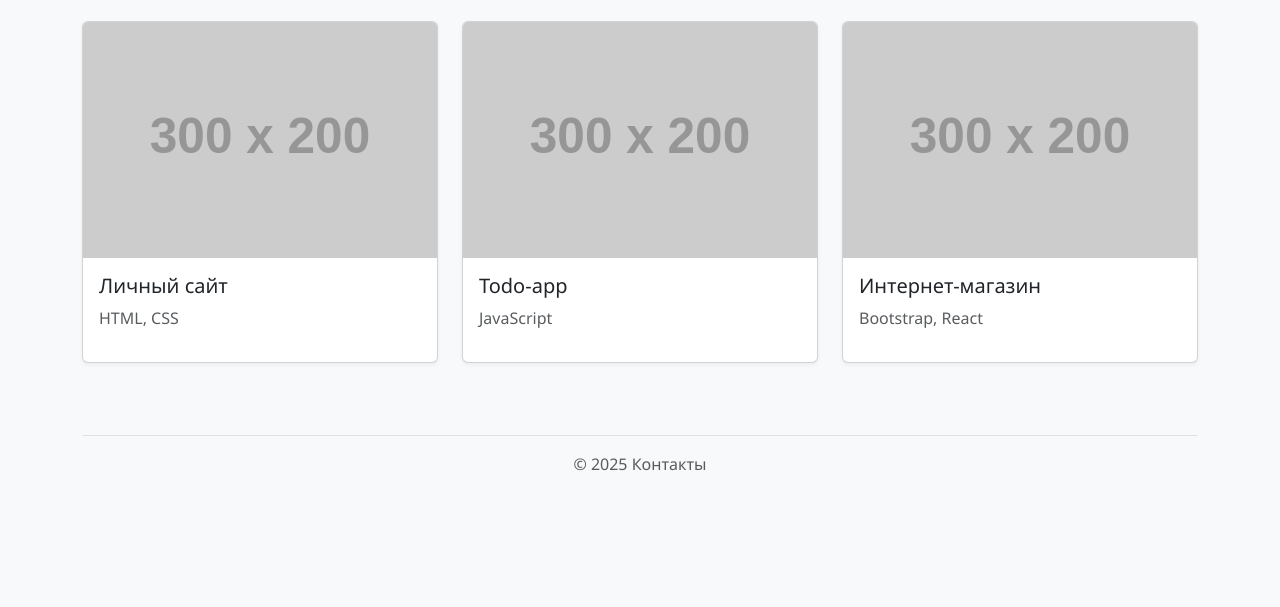
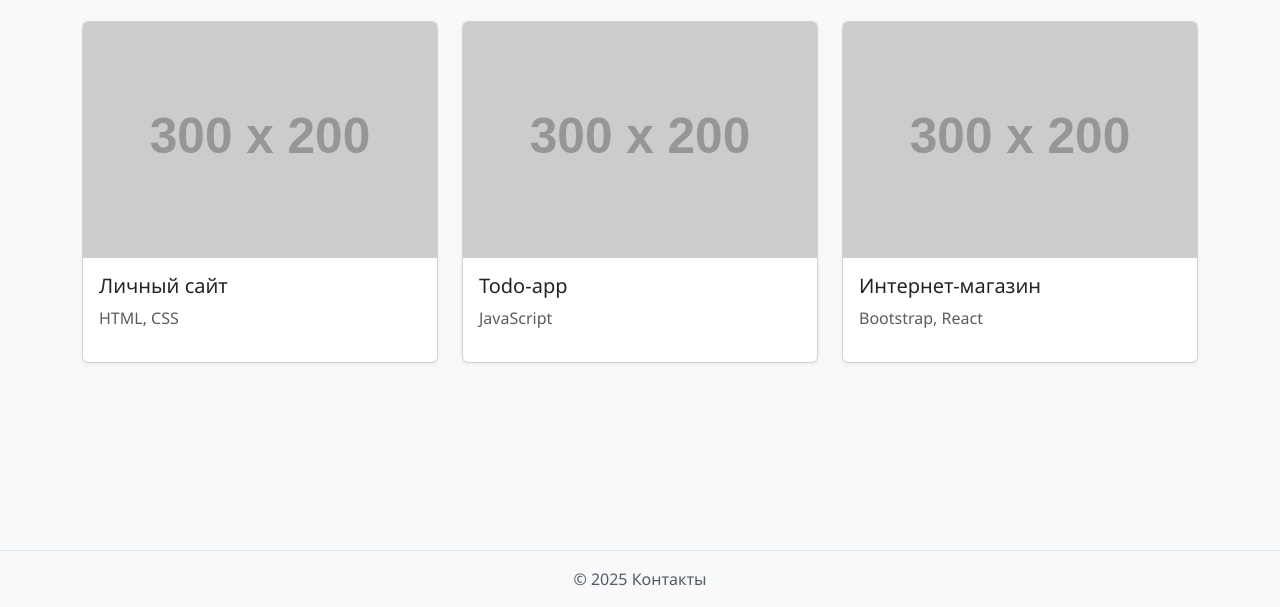
Before and after one commit to icekoritowa/portfolio-student, a plain HTML site: page pages/projects.html in a window 1280 px wide. Shown: the part 193-800 px from the top of the page. Drawn offline with nearby package versions, Linux system fonts and the light colour scheme; placeholder pictures from the web are drawn by us.

Commit message:
Update projects.html

```diff
--- a/pages/projects.html
+++ b/pages/projects.html
@@ -6,6 +6,21 @@
   <title>Проекты — Портфолио</title>
   <link href="https://cdn.jsdelivr.net/npm/bootstrap@5.3.3/dist/css/bootstrap.min.css" rel="stylesheet">
   <link rel="stylesheet" href="../styles/styles.css">
+  <style>
+    html, body {
+        height: 100%;
+    }
+
+    body {
+        display: flex;
+        flex-direction: column;
+        min-height: 100vh;
+    }
+
+    .container {
+        flex: 1;
+    }
+  </style>
 </head>
 <body>
   <nav class="navbar navbar-expand-lg navbar-light bg-light mb-4">
@@ -59,11 +74,11 @@
         </div>
       </div>
     </div>
+  </div>
 
-    <footer class="mt-5 pt-3 border-top text-center text-muted">
-      &copy; 2025 Контакты
-    </footer>
-  </div>
+  <footer class="mt-5 pt-3 border-top text-center text-muted bg-light py-3">
+    &copy; 2025 Контакты
+  </footer>
 
   <script src="https://cdn.jsdelivr.net/npm/bootstrap@5.3.3/dist/js/bootstrap.bundle.min.js"></script>
 </body>
```
